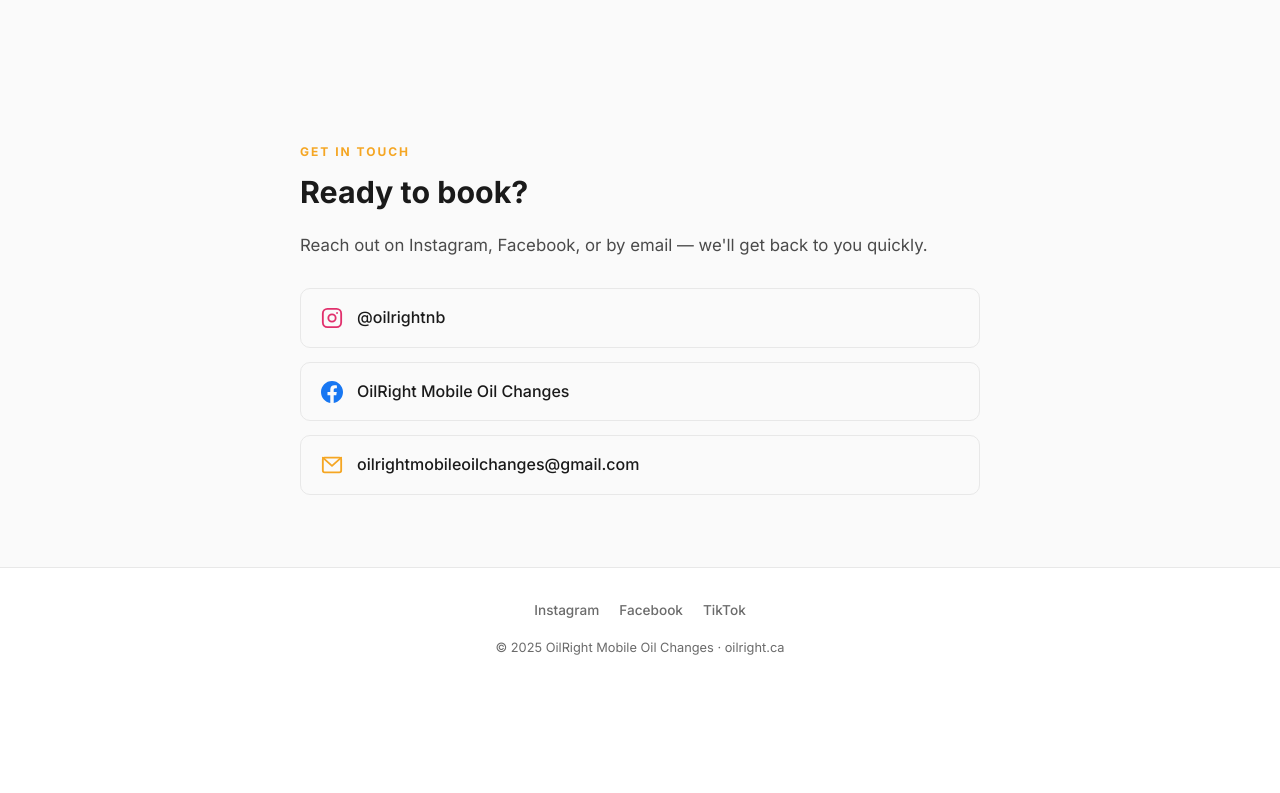
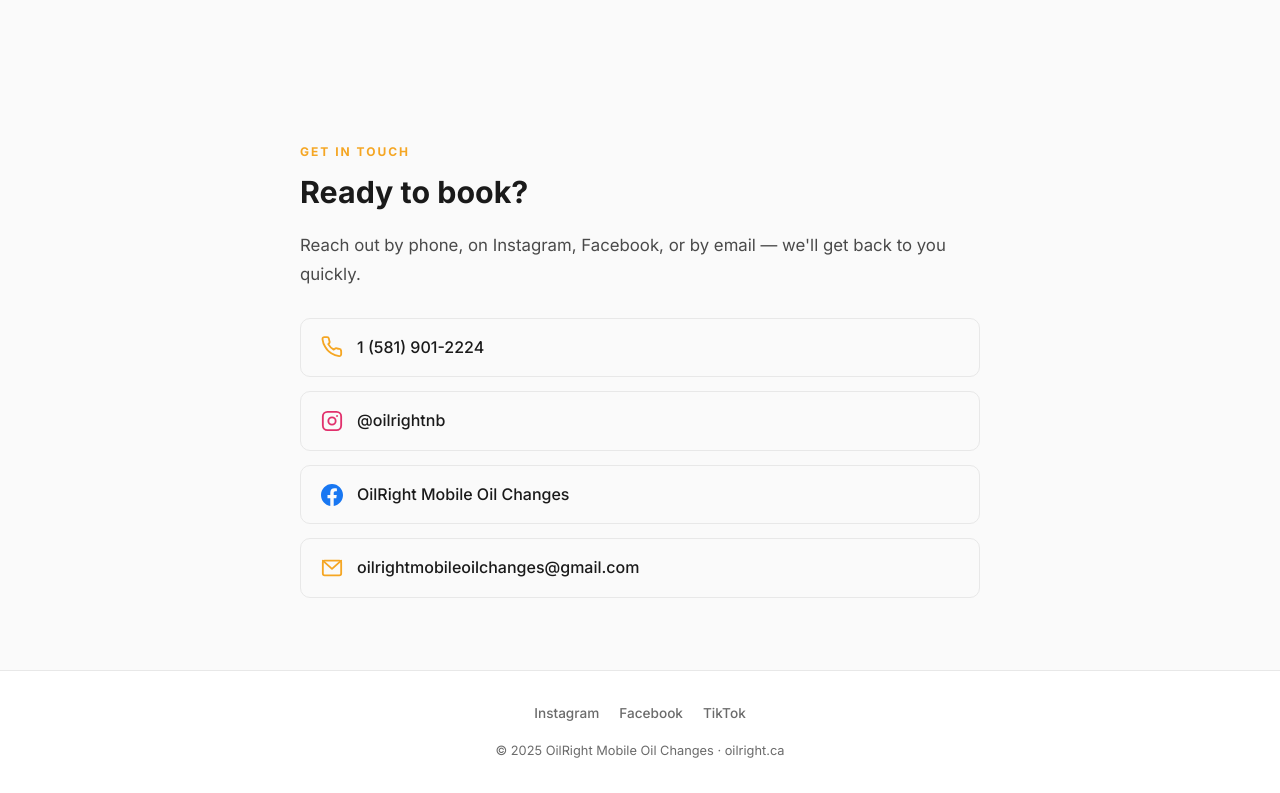
Before and after one commit to Oilright/oilright.ca, a plain HTML site: page index.html in a window 1280 px wide. Shown: the part 2698-3491 px from the top of the page. Before the commit the page ends 3388 px from the top, so only its background shows below. Drawn offline with Linux system fonts and the light colour scheme.

Commit message:
Add files via upload

```diff
--- a/index.html
+++ b/index.html
@@ -516,8 +516,12 @@
   <div class="section-inner">
     <p class="section-label" data-en="Get In Touch" data-fr="Contactez-nous"></p>
     <h2 data-en="Ready to book?" data-fr="Prêt à réserver ?"></h2>
-    <p data-en="Reach out on Instagram, Facebook, or by email — we'll get back to you quickly." data-fr="Écrivez-nous sur Instagram, Facebook ou par courriel — on vous répond rapidement."></p>
+    <p data-en="Reach out by phone, on Instagram, Facebook, or by email — we'll get back to you quickly." data-fr="Contactez-nous par téléphone, sur Instagram, Facebook ou par courriel — on vous répond rapidement."></p>
     <div class="contact-links">
+      <a href="tel:+15819012224" class="contact-link">
+        <svg width="22" height="22" viewBox="0 0 24 24" fill="none" stroke="#F5A623" stroke-width="2" stroke-linecap="round" stroke-linejoin="round"><path d="M22 16.92v3a2 2 0 0 1-2.18 2 19.79 19.79 0 0 1-8.63-3.07A19.5 19.5 0 0 1 4.69 12a19.79 19.79 0 0 1-3.07-8.67A2 2 0 0 1 3.6 1.27h3a2 2 0 0 1 2 1.72c.127.96.361 1.903.7 2.81a2 2 0 0 1-.45 2.11L7.91 8.83a16 16 0 0 0 6 6l1.27-.95a2 2 0 0 1 2.11-.45c.907.339 1.85.573 2.81.7a2 2 0 0 1 1.72 2.02z"/></svg>
+        1 (581) 901-2224
+      </a>
       <a href="https://www.instagram.com/oilrightnb" target="_blank" rel="noopener" class="contact-link">
         <svg width="22" height="22" viewBox="0 0 24 24" fill="none" stroke="#E1306C" stroke-width="2" stroke-linecap="round" stroke-linejoin="round"><rect x="2" y="2" width="20" height="20" rx="5" ry="5"/><circle cx="12" cy="12" r="4"/><circle cx="17.5" cy="6.5" r="1" fill="#E1306C" stroke="none"/></svg>
         @oilrightnb
```
